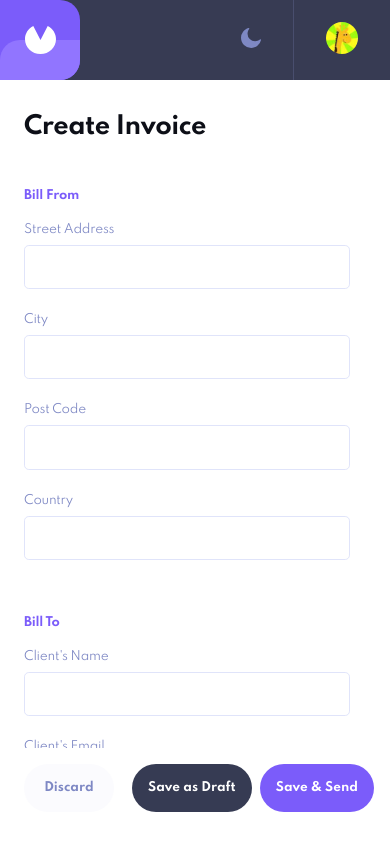
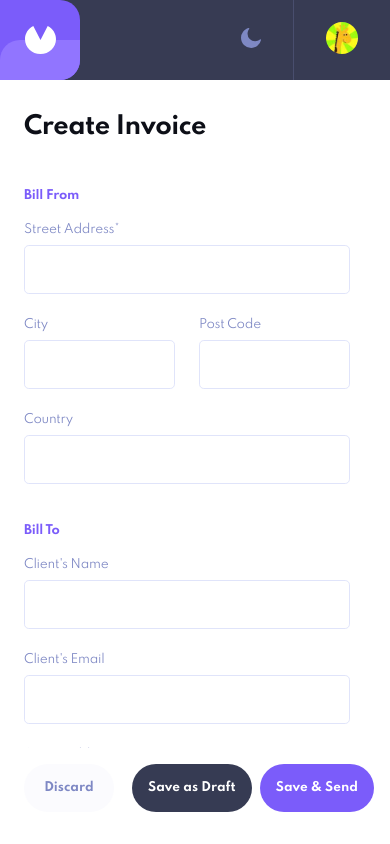
Before and after one commit to DavidBarcenas/angular-invoice, an Angular app: page / in a window 390 px wide. Shown: the top 844 px of the page. Built offline with nearby package versions, Linux system fonts and the light colour scheme.

Commit message:
finalize mobile form design

```diff
--- a/src/app/invoices/components/invoice-form/invoice-form.component.html
+++ b/src/app/invoices/components/invoice-form/invoice-form.component.html
@@ -7,11 +7,12 @@
 
   <div class="form-wrap">
     <form>
-      <fieldset class="form-section">
+      <fieldset>
         <legend>Bill From</legend>
 
+        <div class="form-section bill-from">
           <div class="form-control">
-          <label for="street">Street Address</label>
+            <label for="street">Street Address*</label>
             <input type="text" id="street" />
           </div>
           <div class="form-control">
@@ -26,11 +27,13 @@
             <label for="country">Country</label>
             <input type="text" id="country" />
           </div>
+        </div>
       </fieldset>
 
-      <fieldset class="form-section">
+      <fieldset>
         <legend>Bill To</legend>
 
+        <div class="form-section bill-to">
           <div class="form-control">
             <label for="name">Client's Name</label>
             <input type="text" id="name" />
@@ -55,23 +58,34 @@
             <label for="country-to">Country</label>
             <input type="text" id="country-to" />
           </div>
+        </div>
+      </fieldset>
+
+      <fieldset>
+        <div class="form-section bill-date">
           <div class="form-control">
             <label for="invoice-date">Invoice Date</label>
             <input type="text" id="invoice-date" />
           </div>
           <div class="form-control">
             <label for="payment-terms">Payment Terms</label>
-          <select id="payment-terms"></select>
+            <select id="payment-terms">
+              <option value="">One</option>
+              <option value="">One</option>
+              <option value="">One</option>
+            </select>
           </div>
           <div class="form-control">
             <label for="description">Description</label>
             <input type="text" id="description" />
           </div>
+        </div>
       </fieldset>
 
+      <fieldset class="add-items">
+        <h3>ItemList</h3>
+
         <div class="form-section">
-        <h3>ItemList</h3>
-        <button>+ Add New Item</button>
           <div class="form-control">
             <label for="item-name">Item Name</label>
             <input type="text" id="item-name" />
@@ -88,7 +102,13 @@
             <label for="total">Total</label>
             <input type="number" id="total" value="0" readonly />
           </div>
+          <div class="form-control flex-center">
+            <button><svg width="13" height="16" xmlns="http://www.w3.org/2000/svg"><path d="M11.583 3.556v10.666c0 .982-.795 1.778-1.777 1.778H2.694a1.777 1.777 0 01-1.777-1.778V3.556h10.666zM8.473 0l.888.889h3.111v1.778H.028V.889h3.11L4.029 0h4.444z" fill-rule="nonzero"></path></svg></button>
           </div>
+        </div>
+      </fieldset>
+
+      <button class="btn btn-add-items">+ Add New Item</button>
     </form>
   </div>
 
--- a/src/app/invoices/components/invoice-form/invoice-form.component.scss
+++ b/src/app/invoices/components/invoice-form/invoice-form.component.scss
@@ -28,9 +28,8 @@
   }
 }
 
-.form-section {
+fieldset {
   border: none;
-  margin-bottom: 2rem;
 
   legend,
   label {
@@ -44,10 +43,13 @@
     margin-bottom: 1.25rem;
     letter-spacing: -0.25px;
   }
+}
 
-  .form-control {
-    margin-bottom: 1.5rem;
-  }
+.form-section {
+  display: grid;
+  grid-template-columns: 1fr 1fr;
+  gap: 1.5rem;
+  margin-bottom: 2.5rem;
 
   label {
     color: var(--btn-text);
@@ -65,7 +67,7 @@
     letter-spacing: -0.25px;
     outline: none;
     width: 100%;
-    padding: 0.85rem;
+    padding: 1rem;
     border-radius: 0.3rem;
     transition: color 0.3s ease 0s, border 0.3s ease 0s, background 0.3s ease 0s;
   }
@@ -75,6 +77,97 @@
   padding-right: 1.5rem;
   padding-bottom: 1rem;
   overflow-y: scroll;
+}
+
+.bill-from .form-control:nth-child(1) {
+  grid-column: 1 / -1;
+}
+
+.bill-from .form-control:nth-child(2) {
+  grid-column: 1 / 2;
+}
+
+.bill-from .form-control:nth-child(3) {
+  grid-column: 2 / -1;
+}
+
+.bill-from .form-control:nth-child(4) {
+  grid-column: 1 / -1;
+}
+
+.bill-to > * {
+  grid-column: 1 / -1;
+}
+
+.bill-to .form-control:nth-child(4) {
+  grid-column: 1 / 2;
+}
+
+.bill-to .form-control:nth-child(5) {
+  grid-column: 2 / -1 ;
+}
+
+.bill-date .form-control:nth-child(1) {
+  grid-column: 1 / 2;
+}
+
+.bill-date .form-control:nth-child(2) {
+  grid-column: 2 / -1;
+}
+
+.bill-date .form-control:nth-child(3) {
+  grid-column: 1 / -1;
+}
+
+.add-items {
+  margin-bottom: .5rem;
+
+  h3 {
+    color: hsl(225, 14%, 53%);
+    margin-bottom: 1.75rem;
+    font-size: 1.1rem;
+  }
+
+  .form-section {
+    grid-template-columns: 4rem repeat(4, 1fr) min-content;
+    gap: 1.5rem 1rem;
+
+    .form-control:nth-child(1) {
+      grid-column: 1 / -1;
+    }
+
+    .form-control:nth-child(3) {
+      grid-column: 2 / span 2;
+    }
+
+    .form-control:nth-child(4) {
+      grid-column: 4 / span 2;
+
+      input {
+        color: hsl(231, 20%, 61%);
+        border: none;
+        background: none;
+        padding-left: .5rem;
+      }
+    }
+
+    .form-control:nth-child(5) {
+      grid-column: -2 / -1;
+    }
+  }
+
+  button {
+    margin-top: 1rem;
+
+    svg {
+      fill: hsl(231, 20%, 61%);
+    }
+  }
+}
+
+.btn-add-items {
+  width: 100%;
+  margin-bottom: 2rem;
 }
 
 .invoice-form-actions {
```
Also changed, not shown: src/assets/img/icon-trash.svg (added), 1 other file (tests, documents, lock files or other folders). Lines whose indentation alone changed are shown as unchanged.
